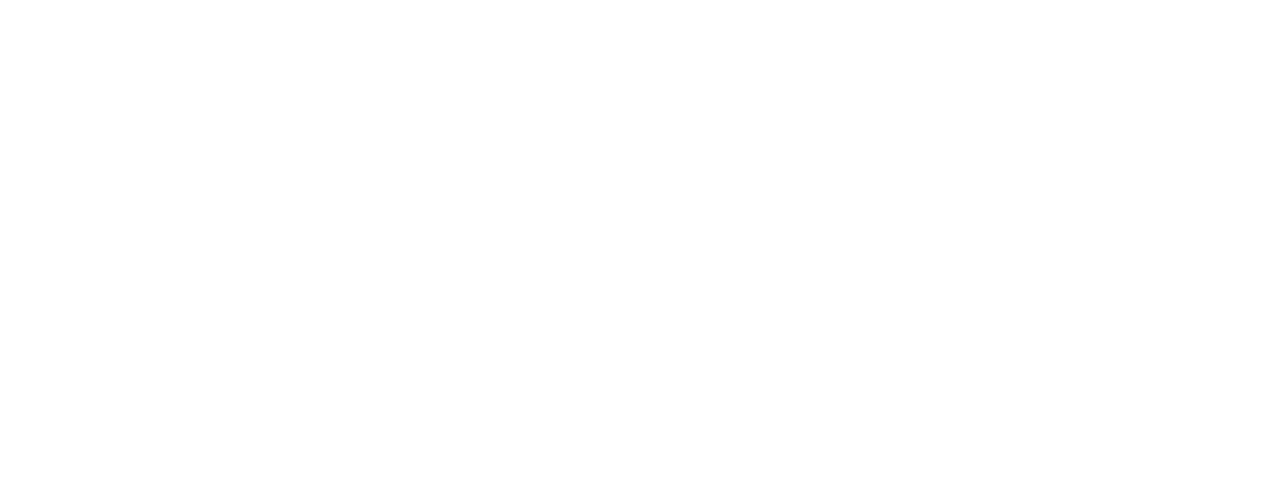
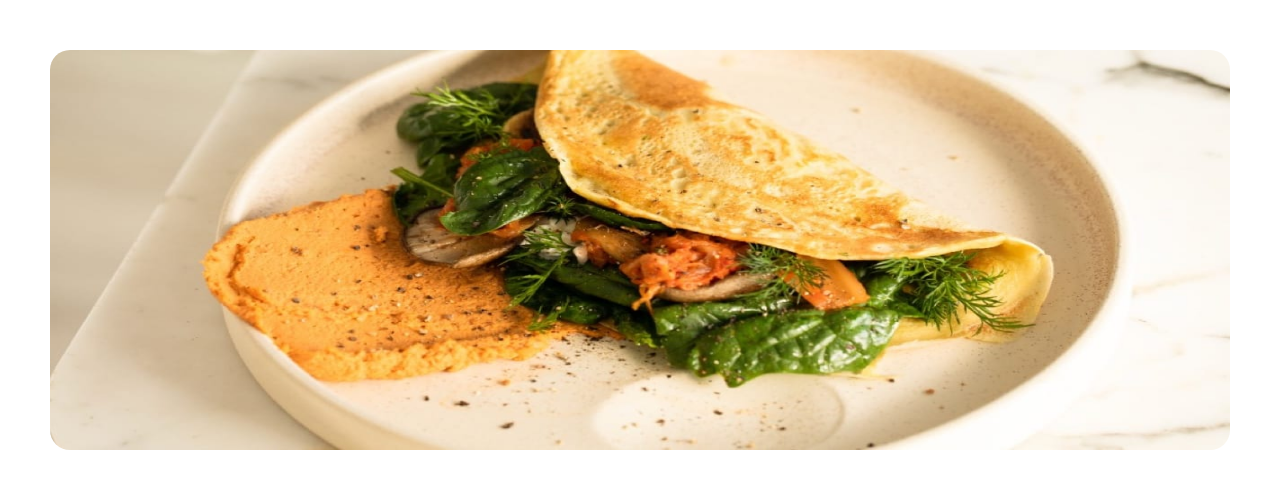
Before and after one commit to AbdullahM196/frontendMentor-Recipe-page, a website built with Vite: page index.html in a window 1280 px wide. Shown: the top 492 px of the page. Built offline with nearby package versions, Linux system fonts and the light colour scheme; files whose address does not match are found by name.

Commit message:
finish frontend mentor task

```diff
--- a/style.css
+++ b/style.css
@@ -43,7 +43,7 @@
   background-position: center center;
   background-repeat: no-repeat;
   background-size: 100% 100%;
-  background-image: url("./image-omelette.jpeg");
+  background-image: url("../image-omelette.jpeg");
 }
 .main__title {
   font-family: var(--fontFamilyHeader);
```
